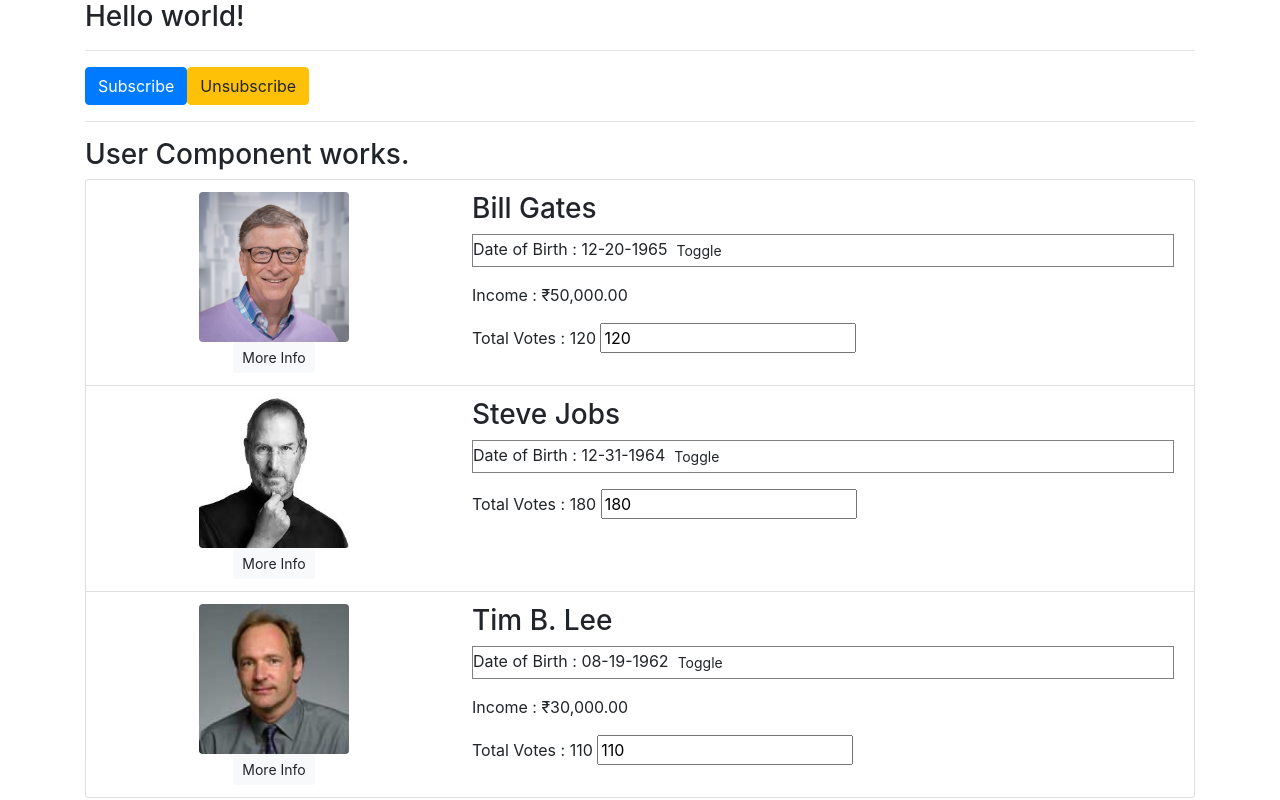
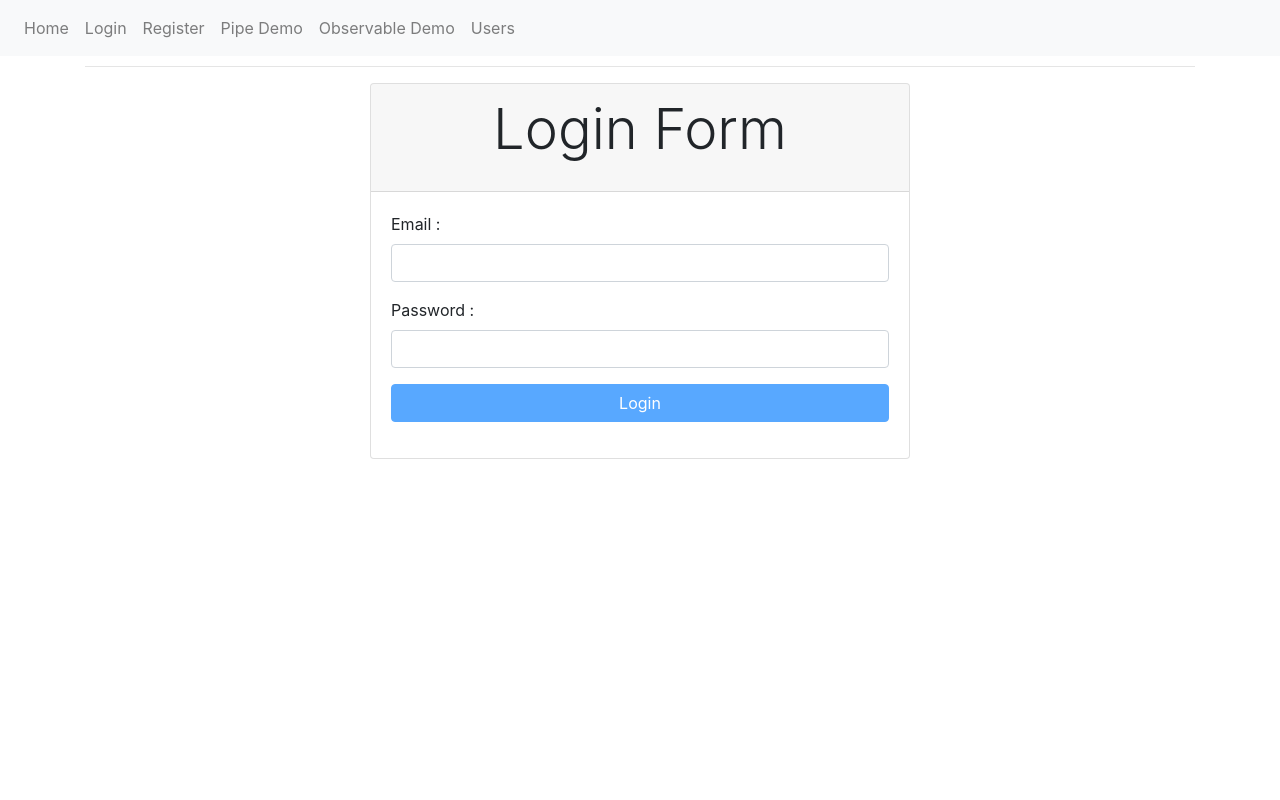
Before and after one commit to synergy2411/incedo-b1, an Angular app in the folder ng-demo/users-app/: page /login in a window 1280 px wide. Built offline with nearby package versions, Linux system fonts and the light colour scheme.

Commit message:
basic SPA added

```diff
--- a/ng-demo/users-app/src/app/app.component.html
+++ b/ng-demo/users-app/src/app/app.component.html
@@ -1,7 +1,16 @@
 <div class="container">
+
+  <app-header></app-header>
+
+
   <h3>Hello world!</h3>
+
   <hr>
-  <app-observable-demo></app-observable-demo>
+  <!-- Place to load component template -->
+  <router-outlet></router-outlet>
+
+  <!-- <hr> -->
+  <!-- <app-observable-demo></app-observable-demo> -->
   <!-- <app-register></app-register> -->
   <!-- <hr> -->
   <!-- <app-login></app-login> -->
@@ -9,6 +18,6 @@
 
   <!-- <app-pipe-demo></app-pipe-demo> -->
 
-  <hr>
-  <app-users></app-users>
+  <!-- <hr> -->
+  <!-- <app-users></app-users> -->
 </div>
--- /dev/null
+++ b/ng-demo/users-app/src/app/app.routes.ts
@@ -0,0 +1,34 @@
+import { Routes } from "@angular/router";
+import { LoginComponent } from "./login/login.component";
+import { ObservableDemoComponent } from "./observable-demo/observable-demo.component";
+import { PipeDemoComponent } from "./pipe-demo/pipe-demo.component";
+import { RegisterComponent } from "./register/register.component";
+import { UsersComponent } from "./users/user.component";
+
+export const APP_ROUTES : Routes = [
+    {
+        path :  '',                         // http://localhost:4200
+        redirectTo : 'login',
+        pathMatch : 'full'
+    },
+    {
+        path : 'login',                      // http://localhost:4200/login
+        component : LoginComponent
+    },{
+        path : 'register',              // http://localhost:4200/register
+        component : RegisterComponent
+    },{
+        path : 'users',                  // http://localhost:4200/users
+        component : UsersComponent
+    },{
+        path : 'pipe-demo',              // http://localhost:4200/pipe-demo
+        component : PipeDemoComponent
+    },{
+        path : 'observable-demo',           // http://localhost:4200/observable-demo
+        component : ObservableDemoComponent
+    },{
+        path : "**",                        // http://localhost:4200/nowhere
+        redirectTo : 'register',
+        pathMatch : 'full'
+    }
+]
--- /dev/null
+++ b/ng-demo/users-app/src/app/header/header.component.html
@@ -0,0 +1,29 @@
+<nav class="navbar navbar-expand-lg navbar-light bg-light fixed-top">
+
+    <ul class="navbar-nav mr-auto">
+
+        <li class="nav-item">
+            <a class="nav-link" [routerLink]="['/']">Home</a>
+        </li>
+        <li class="nav-item">
+            <a class="nav-link" [routerLink]="['/login']">Login</a>
+        </li>
+        <li class="nav-item">
+            <a class="nav-link" [routerLink]="['/register']">Register</a>
+        </li>
+        <li class="nav-item">
+            <a class="nav-link" [routerLink]="['/pipe-demo']">Pipe Demo</a>
+        </li>
+        <li class="nav-item">
+            <a class="nav-link" [routerLink]="['/observable-demo']">Observable Demo</a>
+        </li>
+        <li class="nav-item">
+            <a class="nav-link" [routerLink]="['/users']">Users</a>
+        </li>
+
+    </ul>
+</nav>
+
+<ul>
+
+</ul>
--- /dev/null
+++ b/ng-demo/users-app/src/app/header/header.component.ts
@@ -0,0 +1,15 @@
+import { Component, OnInit } from '@angular/core';
+
+@Component({
+  selector: 'app-header',
+  templateUrl: './header.component.html',
+  styleUrls: ['./header.component.css']
+})
+export class HeaderComponent implements OnInit {
+
+  constructor() { }
+
+  ngOnInit(): void {
+  }
+
+}
--- a/ng-demo/users-app/src/index.html
+++ b/ng-demo/users-app/src/index.html
@@ -4,7 +4,7 @@
 <head>
   <meta charset="utf-8">
   <title>UsersApp</title>
-  <base href="/">
+  <base href="/">     <!-- http://localhost:4200/ -->
   <meta name="viewport" content="width=device-width, initial-scale=1">
   <link rel="icon" type="image/x-icon" href="favicon.ico">
   <!-- Bootstrap CDN -->
```
Also changed, not shown: ng-demo/users-app/src/app/app.module.ts (+7 -2 lines), ng-demo/users-app/src/app/header/header.component.css (added), 1 other file (tests, documents, lock files or other folders).
